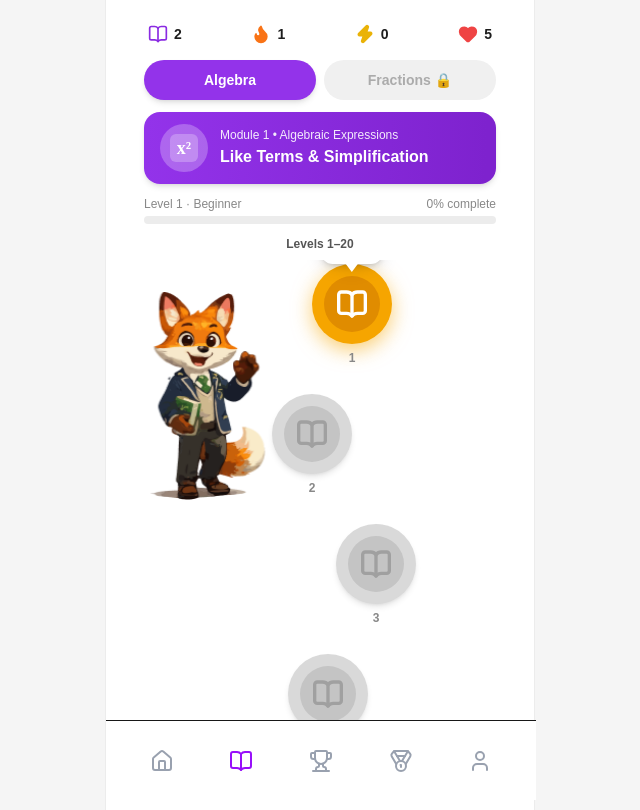
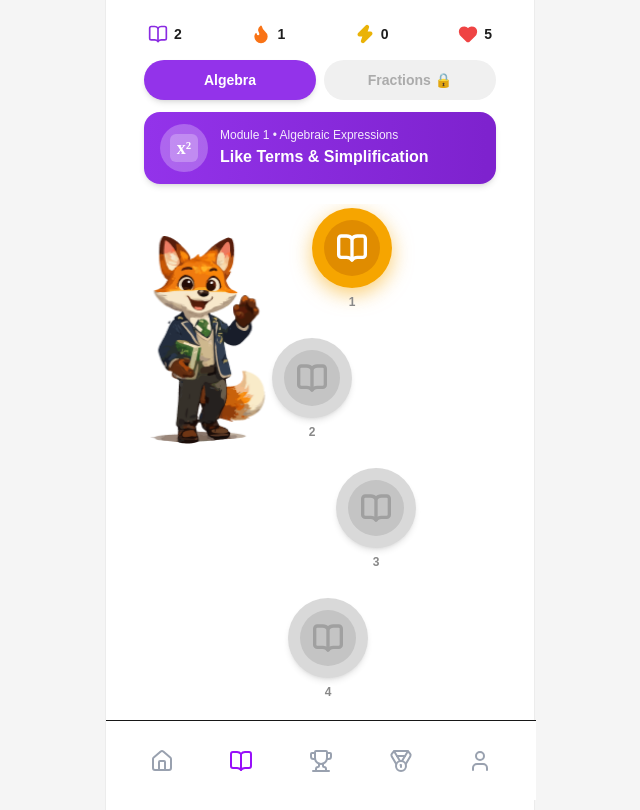
Before and after one commit to stilldaniel/algefox, a Next.js app: page /learn in a window 1280 px wide. Shown: the top 810 px of the page, without its empty margins (320-960 px from the left). Built offline with nearby package versions, Linux system fonts and the light colour scheme.

Commit message:
modified:   app/lesson/page.tsx

```diff
--- a/app/api/leaderboard/route.ts
+++ b/app/api/leaderboard/route.ts
@@ -7,7 +7,10 @@ import {
 export async function GET(request: NextRequest) {
   try {
     const supabase = await createSupabaseServerClient();
+    // Service role client bypasses RLS — needed to read all profiles
+    const serviceSupabase = createSupabaseServiceRoleClient();
 
+    // 1. Fetch top 20 by XP
     const { data, error } = await supabase
       .from("user_stats")
       .select("id, user_id, xp")
@@ -24,28 +27,22 @@ export async function GET(request: NextRequest) {
 
     const userIds = (data || []).map((row: any) => row.user_id);
 
+    // 2. Fetch profiles using SERVICE ROLE so RLS doesn't block cross-user reads
     let profiles: any[] = [];
-    let profilesError = null;
-
     if (userIds.length > 0) {
-      const profilesResult = await supabase
+      const { data: profilesData, error: profilesError } = await serviceSupabase
         .from("profiles")
         .select("id, full_name")
         .in("id", userIds);
 
-      profiles = profilesResult.data || [];
-      profilesError = profilesResult.error;
+      if (profilesError) {
+        console.error("Profiles query error:", profilesError);
+      } else {
+        profiles = profilesData || [];
+      }
     }
 
-    if (profilesError) {
-      console.error("Leaderboard profiles query error:", profilesError);
-      return NextResponse.json(
-        { error: "Failed to fetch leaderboard profiles" },
-        { status: 500 }
-      );
-    }
-
-    const profilesById = (profiles || []).reduce(
+    const profilesById = profiles.reduce(
       (acc: Record<string, any>, profile: any) => {
         acc[profile.id] = profile;
         return acc;
@@ -53,38 +50,43 @@ export async function GET(request: NextRequest) {
       {}
     );
 
-    const missingProfileIds = userIds.filter((id) => !profilesById[id]);
+    // 3. For any users still missing a name, fall back to auth metadata
+    const missingIds = userIds.filter((id) => !profilesById[id]?.full_name);
     const authMetadataById: Record<string, string> = {};
 
-    if (missingProfileIds.length > 0 && process.env.SUPABASE_SERVICE_ROLE_KEY) {
+    if (missingIds.length > 0) {
       try {
-        const serviceSupabase = createSupabaseServiceRoleClient();
-        const { data: authUsers, error: authUsersError } = await serviceSupabase.auth.admin.listUsers();
+        const { data: authUsers, error: authUsersError } =
+          await serviceSupabase.auth.admin.listUsers();
 
         if (!authUsersError && authUsers?.users) {
           authUsers.users.forEach((authUser: any) => {
-            if (missingProfileIds.includes(authUser.id)) {
-              const metadataName = authUser.user_metadata?.full_name || authUser.user_metadata?.name;
-              if (metadataName) {
-                authMetadataById[authUser.id] = metadataName;
-              }
+            if (missingIds.includes(authUser.id)) {
+              const name =
+                authUser.user_metadata?.full_name ||
+                authUser.user_metadata?.name ||
+                authUser.email?.split("@")[0];
+              if (name) authMetadataById[authUser.id] = name;
             }
           });
         }
       } catch (fallbackError) {
-        console.warn("Leaderboard auth metadata fallback failed:", fallbackError);
+        console.warn("Auth metadata fallback failed:", fallbackError);
       }
     }
 
+    // 4. Build leaderboard with real names
     const leaderboard = (data || []).map((user: any, index: number) => {
       const profile = profilesById[user.user_id];
       const metadataName = authMetadataById[user.user_id];
-      const firstName = profile?.full_name?.split(" ")[0] || metadataName?.split(" ")[0] || null;
+      const fullName = profile?.full_name || metadataName || null;
+      const firstName = fullName?.split(" ")[0] || null;
+
       return {
         rank: index + 1,
         userId: user.user_id,
-        name: firstName || "Player",
-        fullName: profile?.full_name || metadataName || "Unknown",
+        name: firstName || "Anonymous",
+        fullName: fullName || "Anonymous",
         xp: user.xp,
       };
     });
--- a/app/learn/page.tsx
+++ b/app/learn/page.tsx
@@ -68,9 +68,6 @@ function LessonNode({
   const isCompleted = status === "completed";
   const isLocked    = status === "locked";
 
-  // "Next" tooltip shows on the ACTIVE node (the one the user should do next)
-  const showNext = isActive;
-
   const outerBg = isActive
     ? "bg-[#F6A500]"
     : isCompleted
@@ -95,17 +92,6 @@ function LessonNode({
 
   return (
     <div className={`relative flex flex-col items-center ${offset}`}>
-      {/* "Next" tooltip — only on the active (next to do) node */}
-      {showNext && (
-        <div
-          className="absolute -top-9 left-1/2 -translate-x-1/2 bg-white rounded-xl px-4 py-1.5 shadow-md z-20"
-          style={{ filter: "drop-shadow(0 2px 8px rgba(0,0,0,0.12))", fontFamily: "'Nunito',sans-serif" }}
-        >
-          <span className="text-[#F6A500] font-bold text-sm whitespace-nowrap">Next</span>
-          <div className="absolute left-1/2 -translate-x-1/2 -bottom-2 w-0 h-0 border-l-[6px] border-l-transparent border-r-[6px] border-r-transparent border-t-8 border-t-white" />
-        </div>
-      )}
-
       <button
         onClick={onPress}
         disabled={isLocked}
@@ -170,11 +156,7 @@ export default function LearnPage() {
   const fractionUnlocked = algebraLevel >= 10;
 
   const currentLevel    = activeTopic === "algebra" ? algebraLevel : fractionLevel;
-  const currentProgress = activeTopic === "algebra" ? algebraProgress : fractionProgress;
   const card = TOPIC_CARD[activeTopic];
-  const progressColor = activeTopic === "algebra"
-    ? "linear-gradient(90deg,#9333EA,#7E22CE)"
-    : "linear-gradient(90deg,#F6A500,#E38B00)";
 
   // Page = 0-indexed group of 20 levels.
   // The user can only go forward to the page that contains their current level.
@@ -269,17 +251,6 @@ export default function LearnPage() {
               </div>
             </div>
 
-            {/* Progress strip */}
-            <div className="px-4 mt-3 flex items-center justify-between text-xs text-[#888]">
-              <span>Level {currentLevel} · {diffLabel(currentLevel)}</span>
-              <span>{currentProgress}% complete</span>
-            </div>
-            <div className="px-4 mt-1">
-              <div className="w-full h-2 bg-[#ECECEC] rounded-full overflow-hidden">
-                <div className="h-full rounded-full transition-all duration-700" style={{ width: `${currentProgress}%`, background: progressColor }} />
-              </div>
-            </div>
-
             {/* Page navigation — only show when there are pages to navigate */}
             <div className="px-4 mt-3 flex items-center justify-between">
               {/* Back button — only when page > 0 */}
@@ -295,9 +266,7 @@ export default function LearnPage() {
                 <div /> /* spacer */
               )}
 
-              <span className="text-xs font-bold text-[#555]">
-                Levels {pageStart}–{pageEnd}
-              </span>
+              <div />
 
               {/* Forward button — only when user has reached next page */}
               {canGoForward ? (
--- a/app/lesson/LessonPageClient.tsx
+++ b/app/lesson/LessonPageClient.tsx
@@ -618,10 +618,6 @@ export default function LessonPage() {
               <span className="text-xs font-bold text-[#9333EA] bg-[#F5EEFF] px-3 py-1 rounded-full">Level {level}</span>
               <span className="text-xs font-bold text-[#888] bg-[#F5F5F5] px-3 py-1 rounded-full">{topic === "fraction" ? "Fraction Home" : "Algebra Academy"}</span>
               <span className="text-xs font-bold text-[#888] bg-[#F5F5F5] px-3 py-1 rounded-full">{diffLabel}</span>
-              <span className="text-xs font-bold text-[#888] bg-[#F5F5F5] px-3 py-1 rounded-full">{queueIndex + 1} / {QUESTIONS_PER_LEVEL}</span>
-              <span className="text-xs font-bold text-[#D97706] bg-[#FFFCF0] px-3 py-1 rounded-full">
-                {hintsRemaining} hint{hintsRemaining === 1 ? "" : "s"} left
-              </span>
             </div>
 
             {/* Mascot + question */}
```
